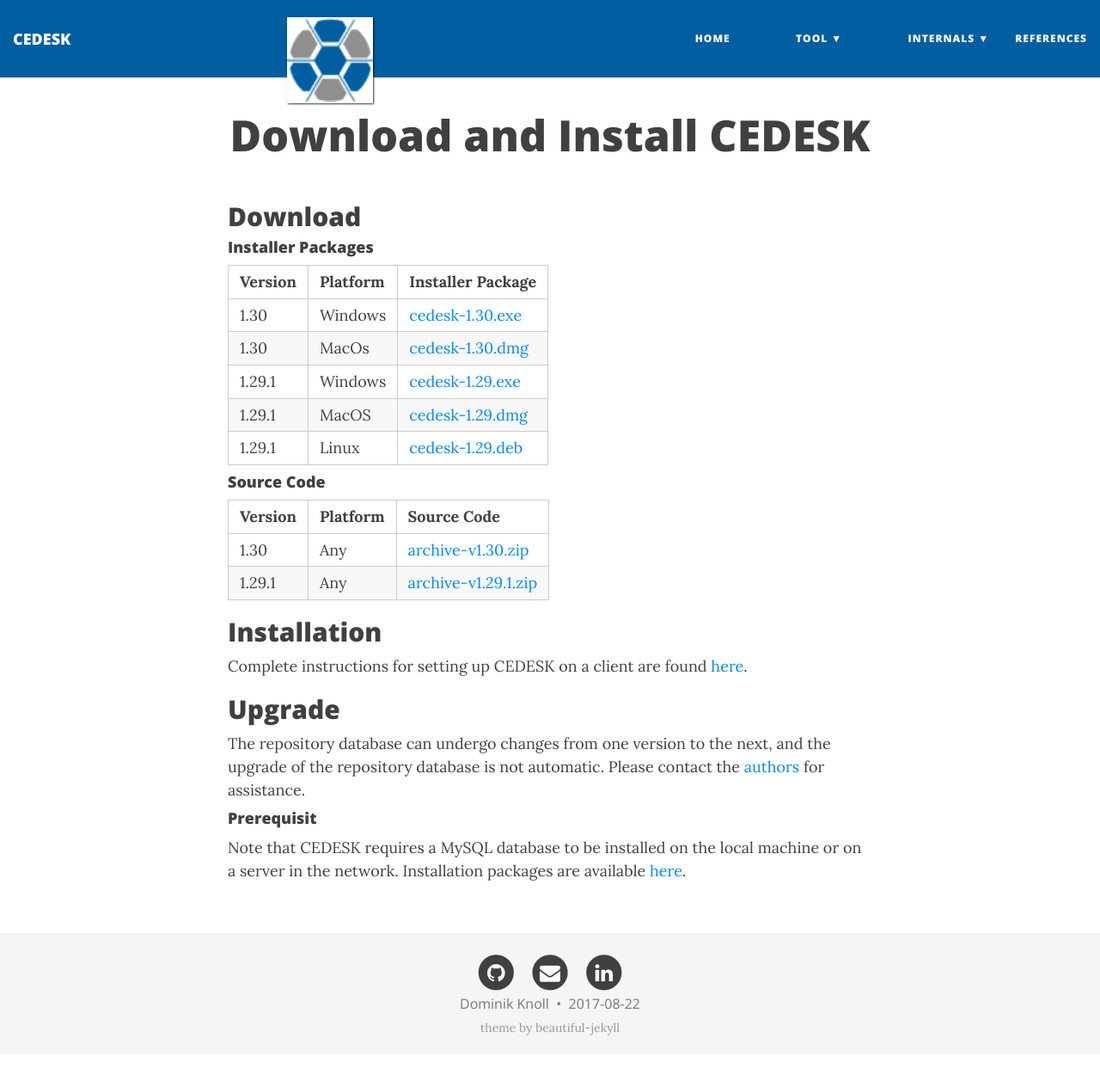
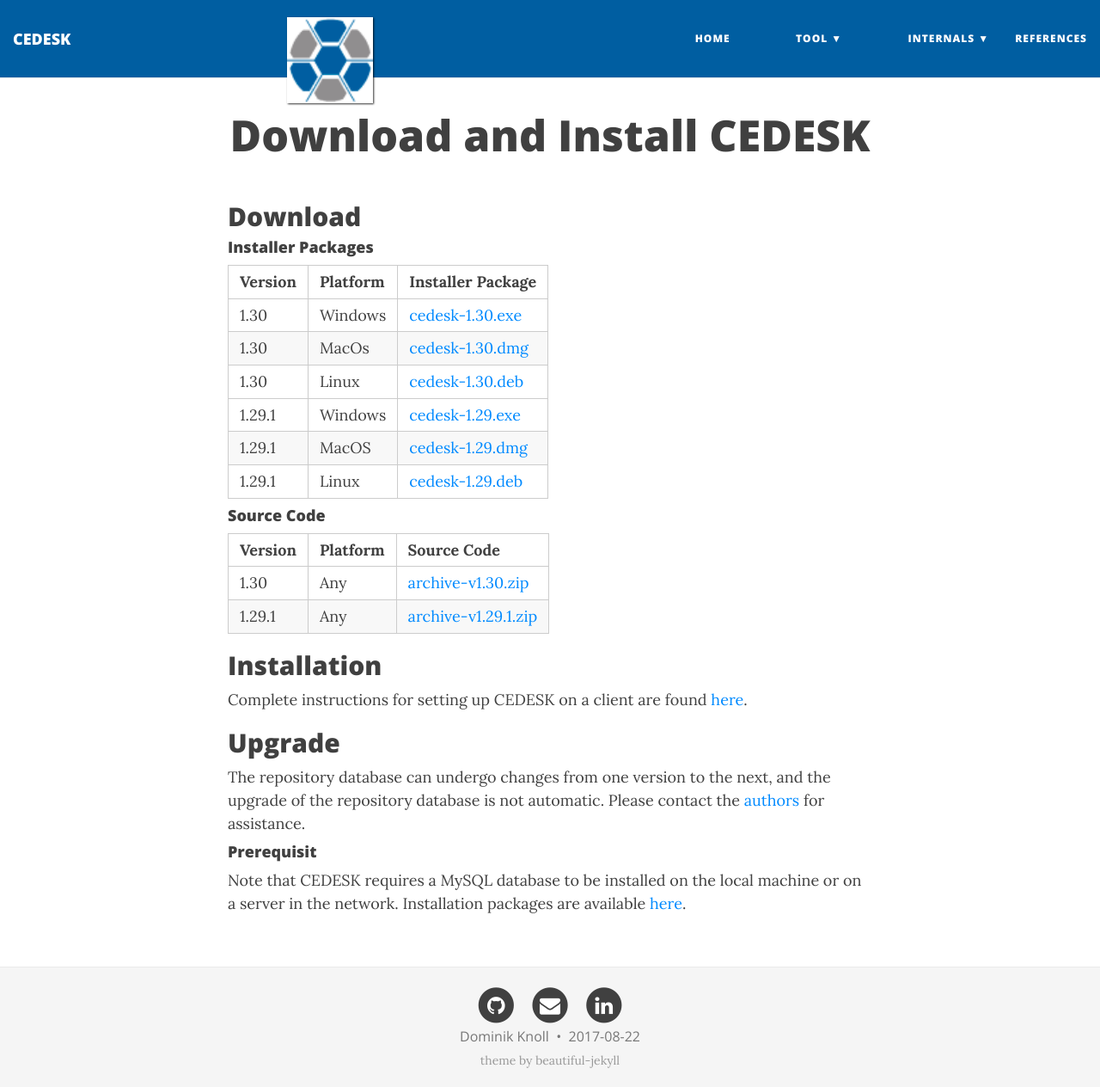
Before and after one commit to cedesk/cedesk.github.io, a Jekyll site: the page built from setup.md, in a window 1280 px wide and 1264 px high. Shown: the whole window at 86% size. Built offline with Jekyll 4.4.1, drawn with Linux system fonts in a browser that asks for light colours; nearby versions of some CDN libraries.

Commit message:
added linux download link

```diff
--- a/setup.md
+++ b/setup.md
@@ -10,6 +10,7 @@
 |---|---|---|
 | 1.30 | Windows | [cedesk-1.30.exe](https://goo.gl/MJJ1v9) |
 | 1.30 | MacOs | [cedesk-1.30.dmg](https://goo.gl/AFzmH8) |
+| 1.30 | Linux | [cedesk-1.30.deb](https://goo.gl/TSFNRe) |
 |---|---|---|
 | 1.29.1 | Windows | [cedesk-1.29.exe](https://goo.gl/o87FgL) |
 | 1.29.1 | MacOS | [cedesk-1.29.dmg](https://goo.gl/xm2EsT) |
```
